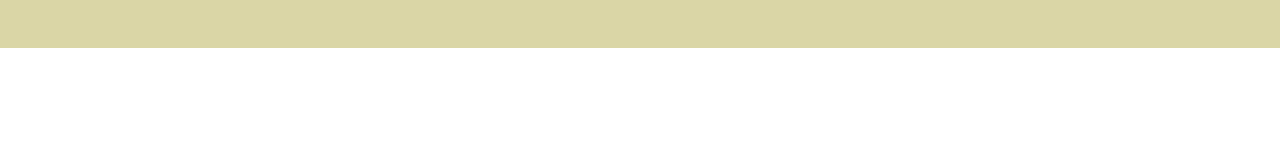
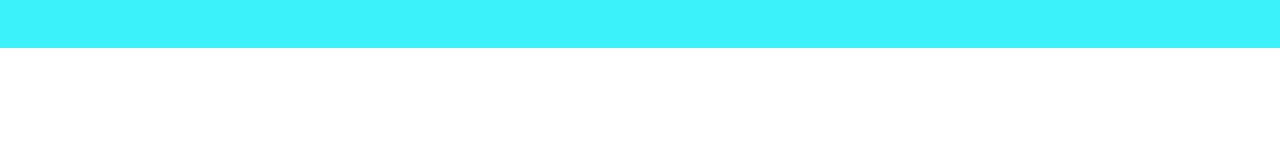
Before and after one commit to suman8209/eCommerceByJS, a plain HTML site: page singleProduct.html in a window 1280 px wide. Drawn offline with Linux system fonts and the light colour scheme.

Commit message:
Ecommerce

```diff
--- a/style.css
+++ b/style.css
@@ -6,7 +6,7 @@
 #wrapper{
 	width: 100%;
 	height: 100%;
-	background-color: #cfca88c7;
+	background-color: #04eff9c7;
 	padding: 1.5rem;
 }
 #products{
```
